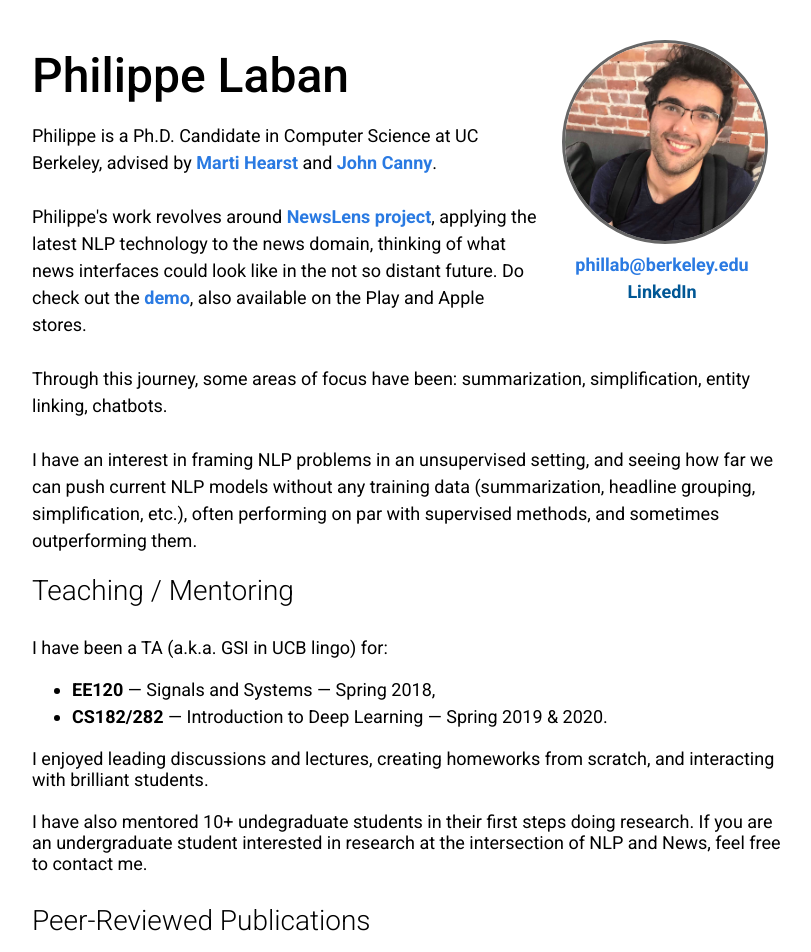
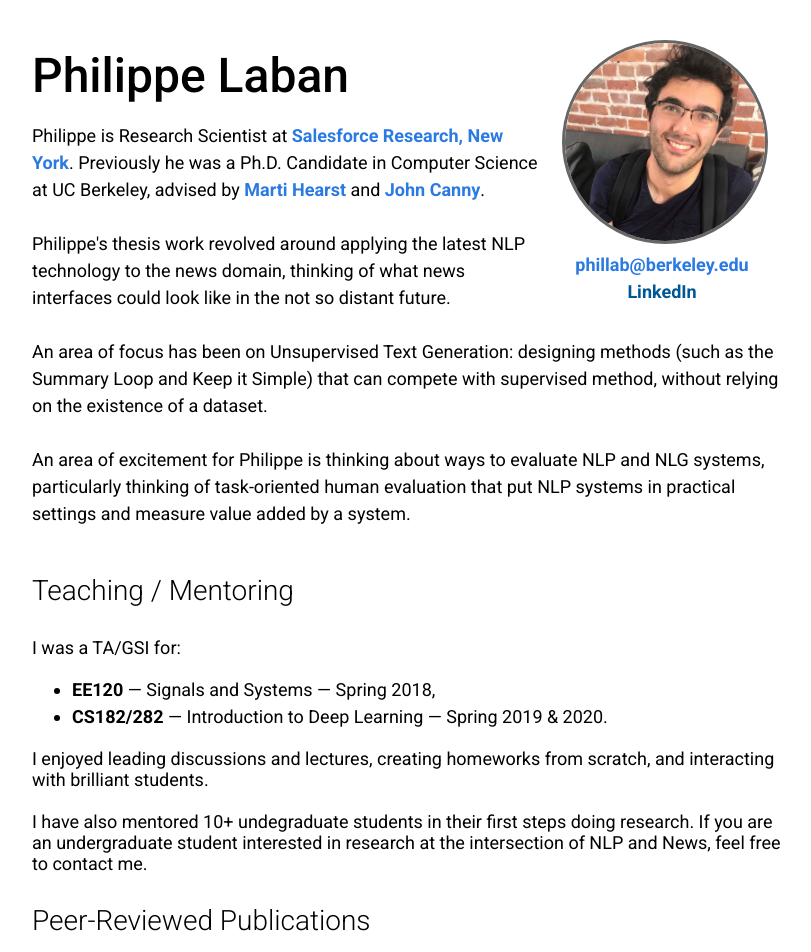
Before and after one commit to tingofurro/tingofurro.github.io, a plain HTML site: page index.html in a window 1280 px wide. Shown: the top 952 px of the page, without its empty margins (233-1044 px from the left). Drawn offline with Linux system fonts and the light colour scheme.

Commit message:
Editing the start

```diff
--- a/index.html
+++ b/index.html
@@ -100,18 +100,18 @@
                 <a href="https://www.linkedin.com/in/philippe-laban-b5a59b66/" target="_blank" style="color: #005795;">LinkedIn</a>
             </div>
             <div id="name">Philippe Laban</div>
-            Philippe is a Ph.D. Candidate in Computer Science at UC Berkeley, advised by
+            Philippe is Research Scientist at <a href="https://einstein.ai/">Salesforce Research, New York</a>. Previously he was a Ph.D. Candidate in Computer Science at UC Berkeley, advised by
             <a href="http://people.ischool.berkeley.edu/~hearst/">Marti Hearst</a> and <a href="https://people.eecs.berkeley.edu/~jfc/">John Canny</a>.<br /><br />
 
-            Philippe's work revolves around <a href="https://newslens.berkeley.edu/">NewsLens project</a>, applying the latest NLP technology to the news domain, thinking of what news interfaces could look like in the not so distant future. Do check out the <a href="https://newslens.berkeley.edu/">demo</a>, also available on the Play and Apple stores.<br /><br />
+            Philippe's thesis work revolved around applying the latest NLP technology to the news domain, thinking of what news interfaces could look like in the not so distant future.<br /><br />
 
-            Through this journey, some areas of focus have been: summarization, simplification, entity linking, chatbots.<br /><br />
+            An area of focus has been on Unsupervised Text Generation: designing methods (such as the Summary Loop and Keep it Simple) that can compete with supervised method, without relying on the existence of a dataset.<br /><br />
 
-            I have an interest in framing NLP problems in an unsupervised setting, and seeing how far we can push current NLP models without any training data (summarization, headline grouping, simplification, etc.), often performing on par with supervised methods, and sometimes outperforming them.
+            An area of excitement for Philippe is thinking about ways to evaluate NLP and NLG systems, particularly thinking of task-oriented human evaluation that put NLP systems in practical settings and measure value added by a system.<br /><br/>
         </div>
         <div class="header">Teaching / Mentoring</div>
         <div style="margin: 30px 0px;">
-            I have been a TA (a.k.a. GSI in UCB lingo) for:
+            I was a TA/GSI for:
             <ul style='line-height: 1.5;'>
                 <li /> <b>EE120</b> &mdash; Signals and Systems &mdash; Spring 2018,
                 <li /> <b>CS182/282</b> &mdash; Introduction to Deep Learning  &mdash; Spring 2019 & 2020.
```
